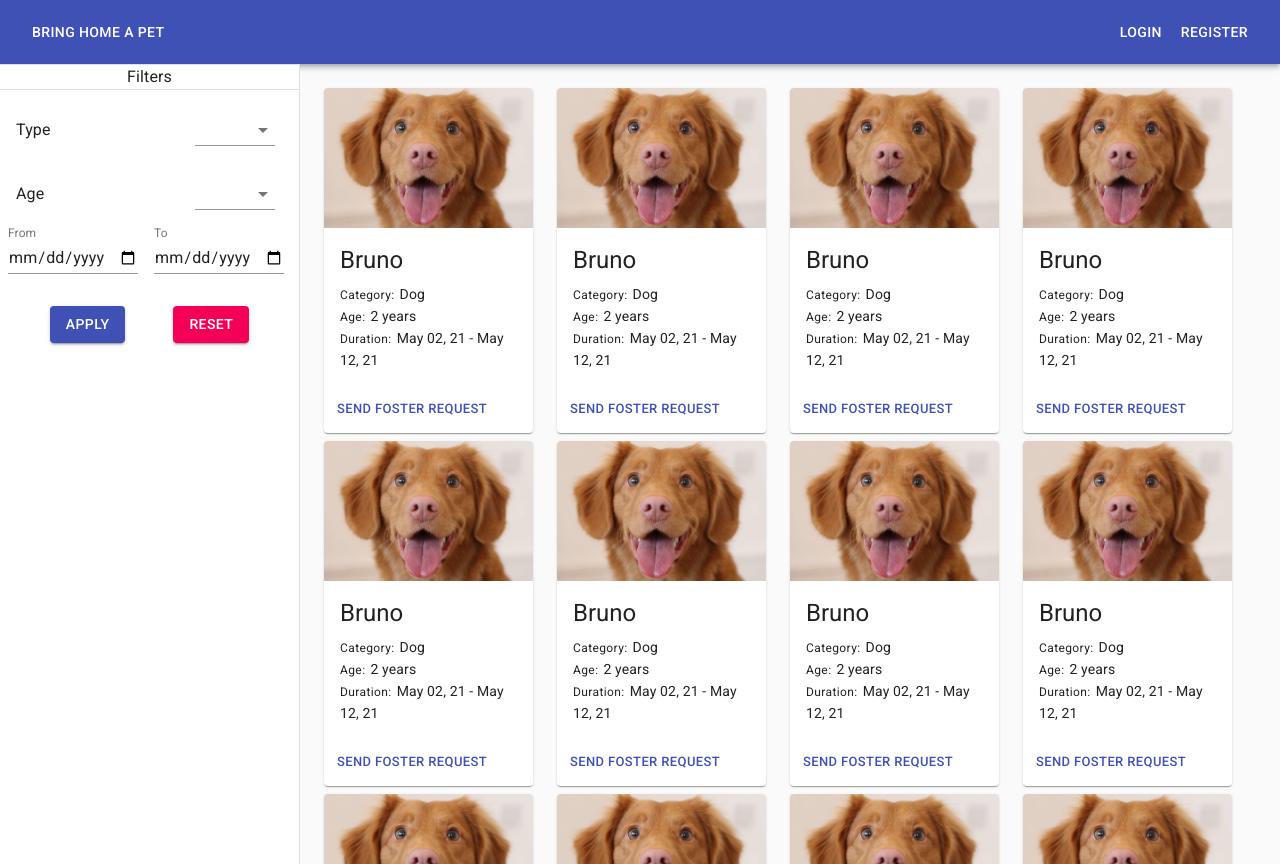
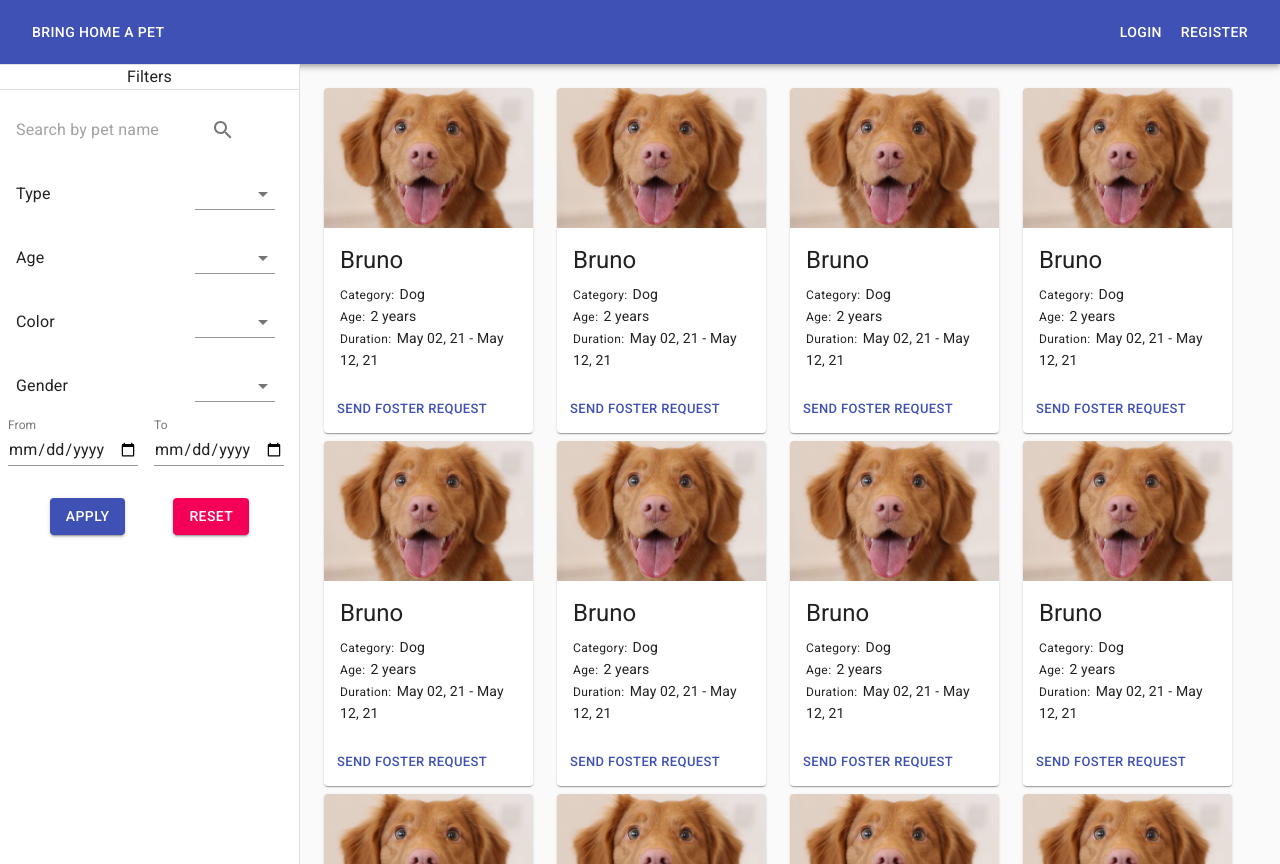
Before and after one commit to vasisht54/Pet-Foster-Frontend, a React (Create React App) app: page /search in a window 1280 px wide. Built offline with nearby package versions, Linux system fonts and the light colour scheme.

Commit message:
adding more filters

```diff
--- a/src/PetSearchFilters.js
+++ b/src/PetSearchFilters.js
@@ -1,53 +1,55 @@
-import React from 'react';
-import FormControl from '@material-ui/core/FormControl';
-import ListItemText from '@material-ui/core/ListItemText';
-import Select from '@material-ui/core/Select';
-import Checkbox from '@material-ui/core/Checkbox';
-import MenuItem from '@material-ui/core/MenuItem';
-import TextField from '@material-ui/core/TextField';
-import Divider from '@material-ui/core/Divider';
-import List from '@material-ui/core/List';
-import ListItem from '@material-ui/core/ListItem';
-import Input from '@material-ui/core/Input';
-import Typography from '@material-ui/core/Typography';
-import Button from '@material-ui/core/Button';
+import React from "react";
+import FormControl from "@material-ui/core/FormControl";
+import ListItemText from "@material-ui/core/ListItemText";
+import Select from "@material-ui/core/Select";
+import Checkbox from "@material-ui/core/Checkbox";
+import MenuItem from "@material-ui/core/MenuItem";
+import TextField from "@material-ui/core/TextField";
+import Divider from "@material-ui/core/Divider";
+import List from "@material-ui/core/List";
+import ListItem from "@material-ui/core/ListItem";
+import Input from "@material-ui/core/Input";
+import Typography from "@material-ui/core/Typography";
+import Button from "@material-ui/core/Button";
+import SearchIcon from '@material-ui/icons/Search';
+import IconButton from '@material-ui/core/IconButton';
+import InputBase from '@material-ui/core/InputBase';
 
-import { makeStyles } from '@material-ui/core/styles';
-import { animals, ages } from './constants'
+import { makeStyles } from "@material-ui/core/styles";
+import { animals, ages, colors, gender } from "./constants";
 
 const drawerWidth = 300;
 
 const useStyles = makeStyles((theme) => ({
   root: {
-    display: 'flex',
+    display: "flex",
     flexGrow: 1,
   },
 
-  'drawerPaper': {
-    top: 'auto !important',
+  drawerPaper: {
+    top: "auto !important",
     width: drawerWidth,
-    position: 'absolute',
+    position: "absolute",
   },
   formControl: {
     margin: theme.spacing(1),
     minWidth: 80,
   },
   title: {
-    textAlign: 'center'
+    textAlign: "center",
   },
   textField: {
     marginLeft: theme.spacing(1),
     marginRight: theme.spacing(1),
     width: 130,
-    fontSize: '13px'
+    fontSize: "13px",
   },
   filterBtn: {
-    textAlign:'center',
-    '& > *': {
+    textAlign: "center",
+    "& > *": {
       margin: theme.spacing(3),
     },
   },
-
 }));
 
 export const Filters = () => {
@@ -60,14 +62,24 @@ export const Filters = () => {
       <Typography className={classes.title}>Filters</Typography>
       <Divider />
       <List>
-          <ListItem button >
-            <ListItemText primary='Type' />
+        <ListItem button>
+          <InputBase
+            className={classes.input}
+            placeholder="Search by pet name"
+            inputProps={{ 'aria-label': 'search by pet name' }}
+          />
+          <IconButton type="submit" className={classes.iconButton} aria-label="search">
+        <SearchIcon />
+      </IconButton>
+        </ListItem>
+        <ListItem button>
+          <ListItemText primary="Type" />
           <FormControl className={classes.formControl}>
             <Select
               multiple
-                value={[] }
+              value={[]}
               input={<Input />}
-                renderValue={(selected) => selected.join(', ')}
+              renderValue={(selected) => selected.join(", ")}
             >
               {animals.map((name) => (
                 <MenuItem key={name} value={name}>
@@ -79,16 +91,54 @@ export const Filters = () => {
           </FormControl>
         </ListItem>
         {/*--------------------------------------------------------- */}
-          <ListItem button >
-            <ListItemText primary='Age' />
+        <ListItem button>
+          <ListItemText primary="Age" />
           <FormControl className={classes.formControl}>
             <Select
               multiple
               value={[]}
               input={<Input />}
-                renderValue={(selected) => selected.join(', ')}
+              renderValue={(selected) => selected.join(", ")}
             >
               {ages.map((name) => (
+                <MenuItem key={name} value={name}>
+                  <Checkbox />
+                  <ListItemText primary={name} />
+                </MenuItem>
+              ))}
+            </Select>
+          </FormControl>
+        </ListItem>
+        {/*--------------------------------------------------------- */}
+        <ListItem button>
+          <ListItemText primary="Color" />
+          <FormControl className={classes.formControl}>
+            <Select
+              multiple
+              value={[]}
+              input={<Input />}
+              renderValue={(selected) => selected.join(", ")}
+            >
+              {colors.map((name) => (
+                <MenuItem key={name} value={name}>
+                  <Checkbox />
+                  <ListItemText primary={name} />
+                </MenuItem>
+              ))}
+            </Select>
+          </FormControl>
+        </ListItem>
+        {/*--------------------------------------------------------- */}
+        <ListItem button>
+          <ListItemText primary="Gender" />
+          <FormControl className={classes.formControl}>
+            <Select
+              multiple
+              value={[]}
+              input={<Input />}
+              renderValue={(selected) => selected.join(", ")}
+            >
+              {gender.map((name) => (
                 <MenuItem key={name} value={name}>
                   <Checkbox />
                   <ListItemText primary={name} />
@@ -116,12 +166,13 @@ export const Filters = () => {
             shrink: true,
           }}
         />
+        {/*--------------------------------------------------------- */}
       </List>
       <div className={classes.filterBtn}>
         <Button variant="contained" color="primary">
           Apply
         </Button>
-          <Button  variant="contained" color="secondary">
+        <Button variant="contained" color="secondary">
           Reset
         </Button>
       </div>
--- a/src/constants.js
+++ b/src/constants.js
@@ -15,3 +15,20 @@ export const ages =[
     '5-10 years',
     'more than 10 years'
 ]
+
+export const colors = [
+  'Any',
+  'Black',
+  'White',
+  'Brown',
+  'Golden',
+  'Bicolor',
+  'Yellow',
+  'Red',
+  'Blue'
+]
+
+export const gender = [
+  'Female',
+  'Male'
+]
```
Also changed, not shown: 1 other file (tests, documents, lock files or other folders). Lines whose indentation alone changed are shown as unchanged.
